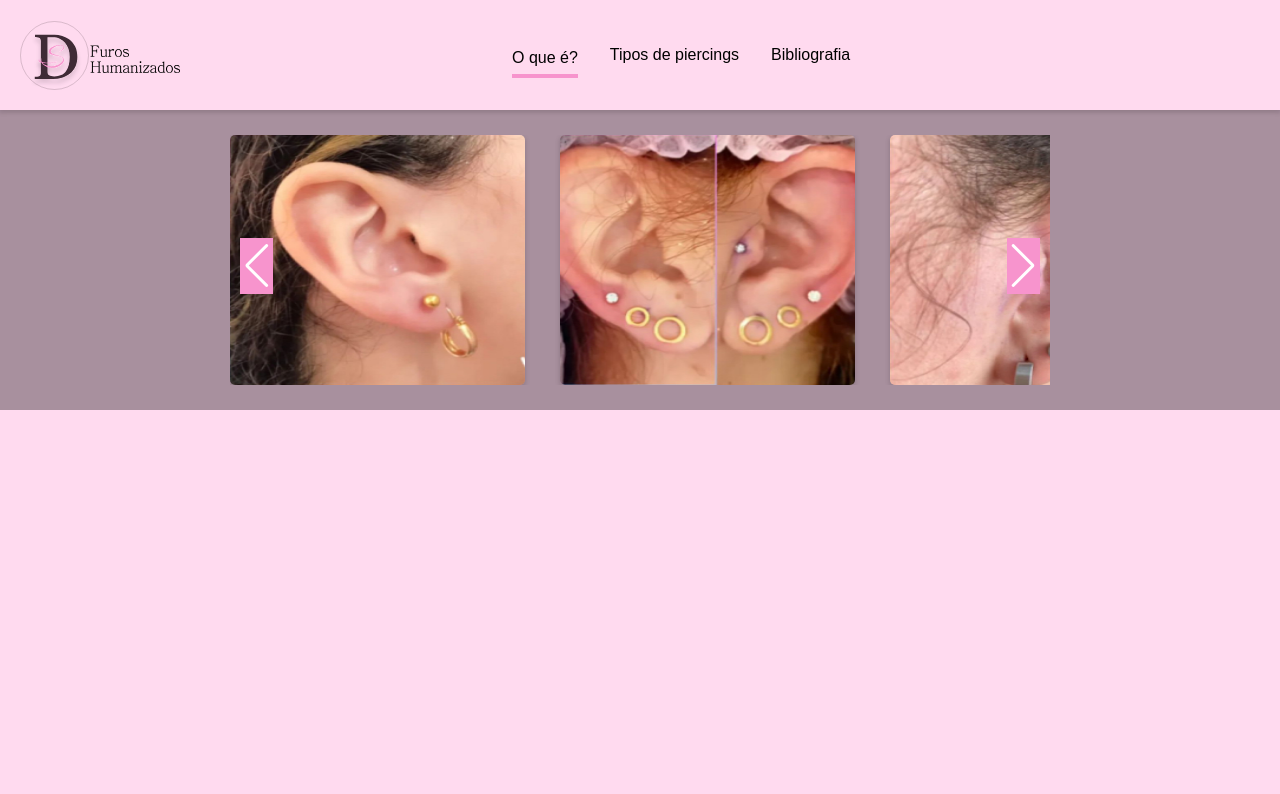
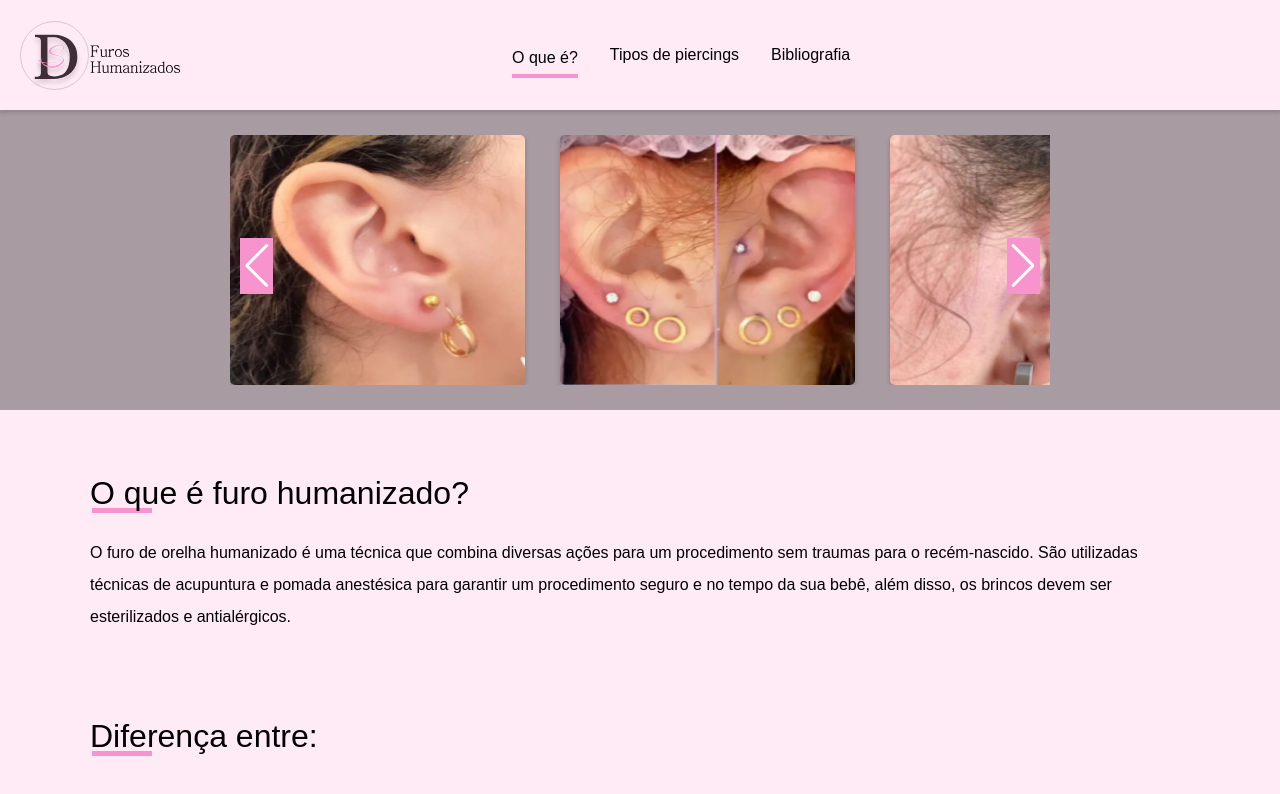
Before and after one commit to MatheusTrindade5201/DS-furos-humanizados, a React (Vite) app: page / in a window 1280 px wide. Shown: the top 794 px of the page. Built offline with nearby package versions, Linux system fonts and the light colour scheme.

Commit message:
feat: adding text elements to the page

```diff
--- a/src/pages/home/index.jsx
+++ b/src/pages/home/index.jsx
@@ -1,13 +1,22 @@
 import Header from "../../components/header"
 import Slides from "../../components/slides"
-import { HomePageContainer } from "./style"
+import { HomePageContainer, Paragraphy, Title } from "./style"
 
 const HomePage = () => {
 
     return (
         <HomePageContainer>
-            <Header selected={1}/>
+            <Header selected={1} />
             <Slides />
+            <div className="description">
+                <section>
+                    <Title>O que é  furo humanizado?</Title>
+                    <Paragraphy>
+                        O furo de orelha humanizado é uma técnica que combina diversas ações para um procedimento sem traumas para o recém-nascido. São utilizadas técnicas de acupuntura e pomada anestésica para garantir um procedimento seguro e no tempo da sua bebê, além disso, os brincos devem ser esterilizados e antialérgicos.
+                    </Paragraphy>
+                </section>
+                <Title>Diferença entre:</Title>
+            </div>
         </HomePageContainer>
     )
 }
--- a/src/pages/home/style.js
+++ b/src/pages/home/style.js
@@ -1,5 +1,48 @@
 import styled from "styled-components";
 
 export const HomePageContainer = styled.main`
+    height: 100vh;
+
+    .description{
+        padding: 30px 20px 0 20px;
+        display: flex;
+        flex-direction: column;
+        gap: 80px;
+    }
+
+    .description>section{
+        display: flex;
+        flex-direction: column;
+        gap: 25px
+    }
+
+    @media screen and (min-width: 900px) {
+        .description{
+        padding: 60px 90px 0 90px;
+    }
+    }
+`
+
+export const Title = styled.h2`
+
+    font-size: 32px;
+    font-weight: normal;
+
+    &::before{
+        content: '';
+        display: block;
+        position: relative;
+        width: 60px;
+        height: 5px;
+        background-color: ${props => props.theme.colors.secondary};
+        left: 2px;
+        top: 38px;
+        z-index: -1;
+    }
+`
+
+export const Paragraphy = styled.p`
+    font-size: 16px;
+    line-height: 32px
 
 `
--- a/src/style/Theme.js
+++ b/src/style/Theme.js
@@ -1,6 +1,6 @@
 export const theme = {
     colors:{
-        primary: '#FFDAEF',
+        primary: '#FFEBF6',
         secondary: '#F794CD',
         shadow: '0 2px 4px 1px rgb(64, 51, 58, 0.2)',
         dark_bg: '#00000057'
```
